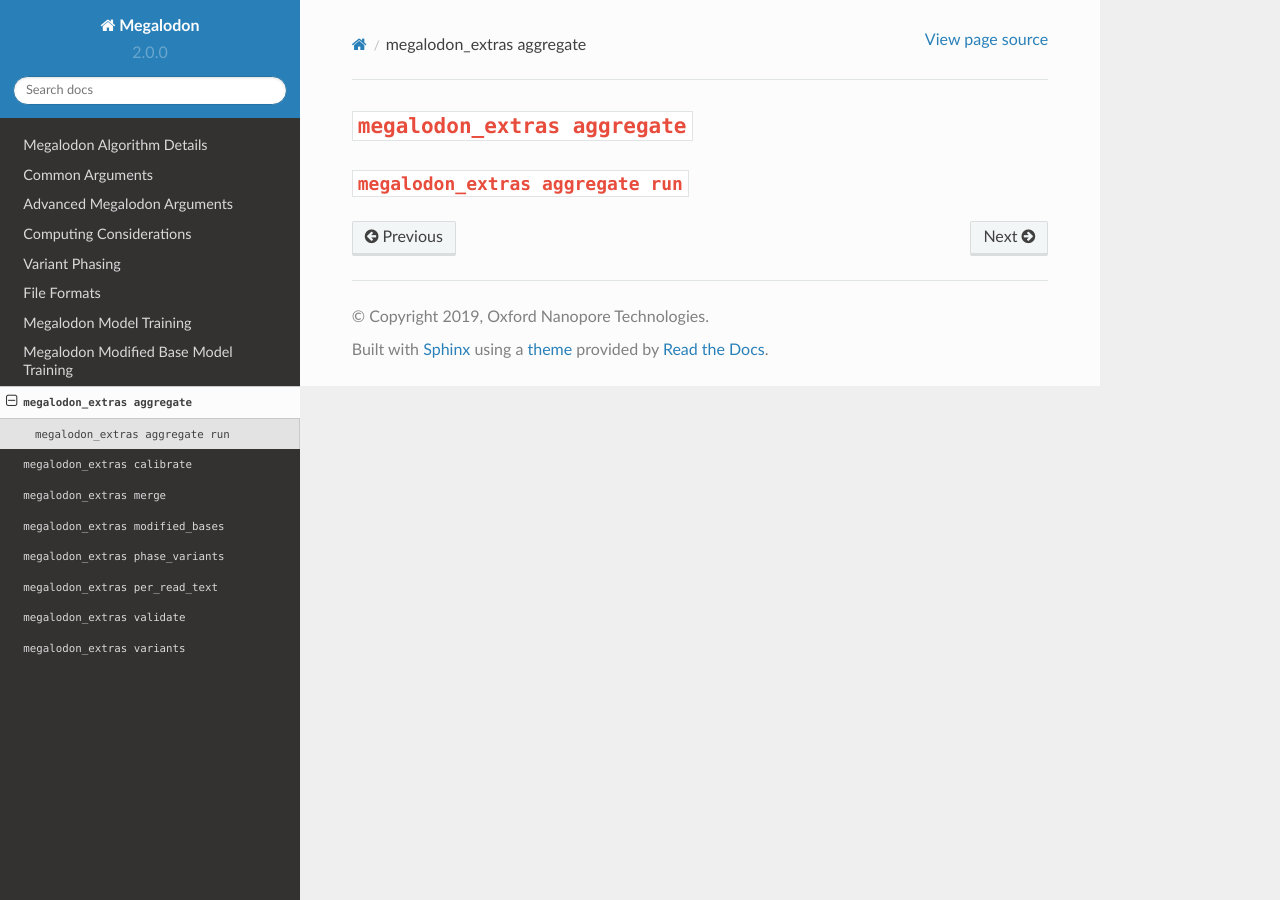
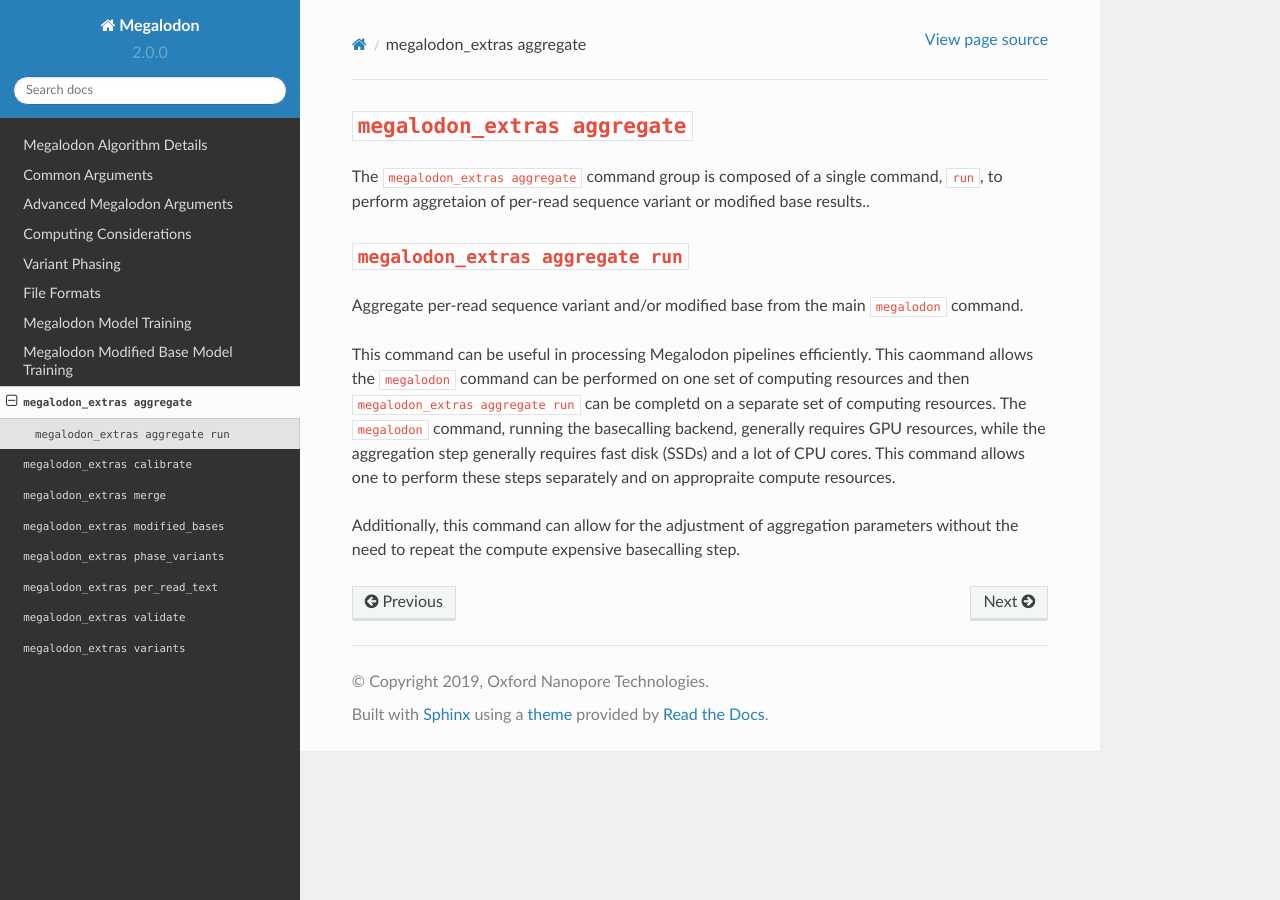
Before and after one commit to nanoporetech/megalodon, a Sphinx documentation site: the page built from docs/extras_aggregate.rst, in a window 1280 px wide. Built offline with Sphinx 7.4.7 and the Read the Docs theme 2.0.0, drawn with Linux system fonts in a browser that asks for light colours.

Commit message:
Complete aggregate extras doc.

```diff
--- a/docs/extras_aggregate.rst
+++ b/docs/extras_aggregate.rst
@@ -1,8 +1,19 @@
 ******************************
 ``megalodon_extras aggregate``
 ******************************
+
+The ``megalodon_extras aggregate`` command group is composed of a single command, ``run``, to perform aggretaion of per-read sequence variant or modified base results..
 
 
 ----------------------------------
 ``megalodon_extras aggregate run``
 ----------------------------------
+
+Aggregate per-read sequence variant and/or modified base from the main ``megalodon`` command.
+
+This command can be useful in processing Megalodon pipelines efficiently.
+This caommand allows the ``megalodon`` command can be performed on one set of computing resources and then ``megalodon_extras aggregate run`` can be completd on a separate set of computing resources.
+The ``megalodon`` command, running the basecalling backend, generally requires GPU resources, while the aggregation step generally requires fast disk (SSDs) and a lot of CPU cores.
+This command allows one to perform these steps separately and on appropraite compute resources.
+
+Additionally, this command can allow for the adjustment of aggregation parameters without the need to repeat the compute expensive basecalling step.
```
